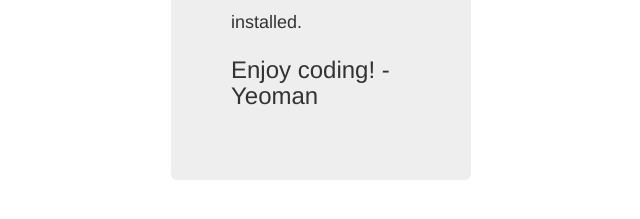
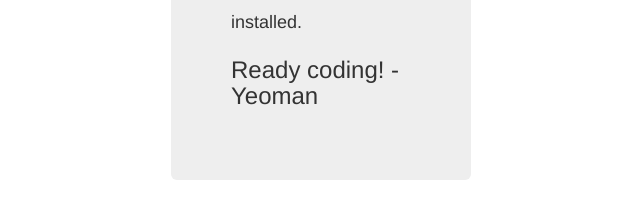
Before and after one commit to jensoleg/ready, a website: page app/index.html in a window 1280 px wide. Shown: the part 293-512 px from the top of the page, 319-959 px from the left. Drawn offline with Linux system fonts and the light colour scheme; no server answers.

Commit message:
initial commit

```diff
--- a/app/views/main.html
+++ b/app/views/main.html
@@ -5,5 +5,5 @@
       <li ng-repeat="thing in awesomeThings">{{thing}}</li>
   </ul>
   <p>installed.</p>
-  <h3>Enjoy coding! - Yeoman</h3>
+  <h3>Ready coding! - Yeoman</h3>
 </div>
```
